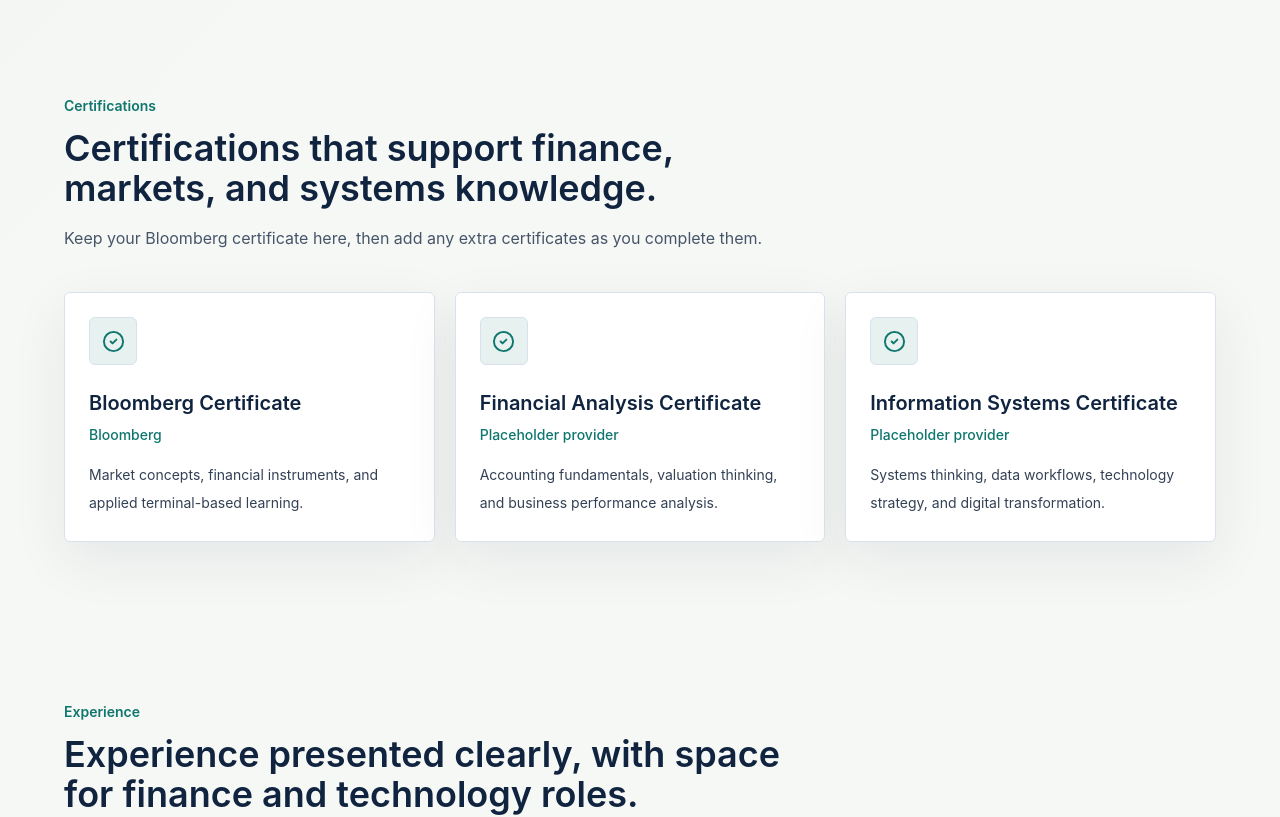
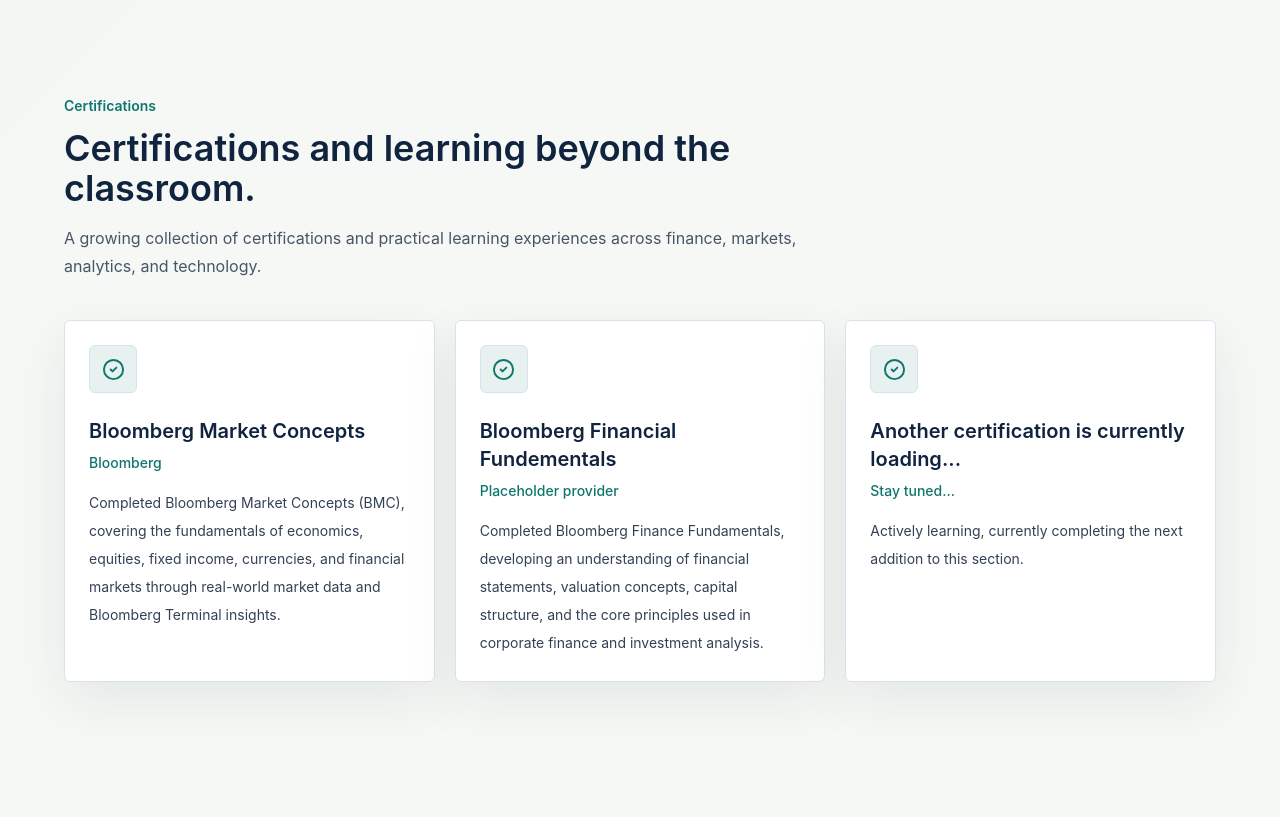
Before and after one commit to Riddheshinator/riddheshinator.github.io, a React (Vite) app: page / in a window 1280 px wide. Shown: the part 1700-2517 px from the top of the page. Built offline with nearby package versions, Linux system fonts and the light colour scheme.

Commit message:
Update App.jsx

```diff
--- a/src/App.jsx
+++ b/src/App.jsx
@@ -114,19 +114,19 @@
 
 const certifications = [
   {
-    name: 'Bloomberg Certificate',
+    name: 'Bloomberg Market Concepts',
     issuer: 'Bloomberg',
-    detail: 'Market concepts, financial instruments, and applied terminal-based learning.',
+    detail: 'Completed Bloomberg Market Concepts (BMC), covering the fundamentals of economics, equities, fixed income, currencies, and financial markets through real-world market data and Bloomberg Terminal insights.',
   },
   {
-    name: 'Financial Analysis Certificate',
+    name: 'Bloomberg Financial Fundementals',
     issuer: 'Placeholder provider',
-    detail: 'Accounting fundamentals, valuation thinking, and business performance analysis.',
+    detail: 'Completed Bloomberg Finance Fundamentals, developing an understanding of financial statements, valuation concepts, capital structure, and the core principles used in corporate finance and investment analysis.',
   },
   {
-    name: 'Information Systems Certificate',
-    issuer: 'Placeholder provider',
-    detail: 'Systems thinking, data workflows, technology strategy, and digital transformation.',
+    name: 'Another certification is currently loading...',
+    issuer: 'Stay tuned...',
+    detail: 'Actively learning, currently completing the next addition to this section.',
   },
 ];
 
@@ -375,8 +375,8 @@
       <div className="mx-auto max-w-6xl">
         <SectionHeading
           eyebrow="Certifications"
-          title="Certifications that support finance, markets, and systems knowledge."
-          description="Keep your Bloomberg certificate here, then add any extra certificates as you complete them."
+          title="Certifications and learning beyond the classroom."
+          description="A growing collection of certifications and practical learning experiences across finance, markets, analytics, and technology."
         />
 
         <div className="mt-10 grid gap-5 md:grid-cols-3">
```
